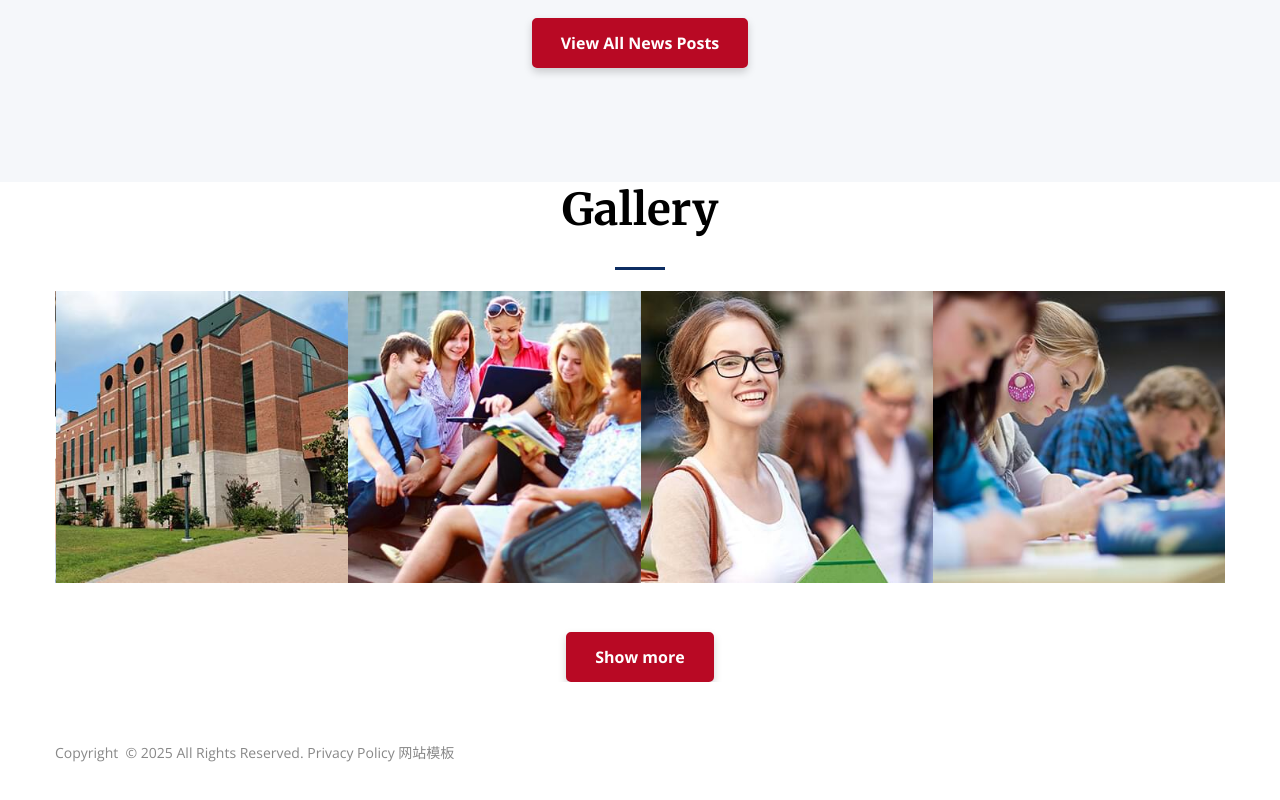
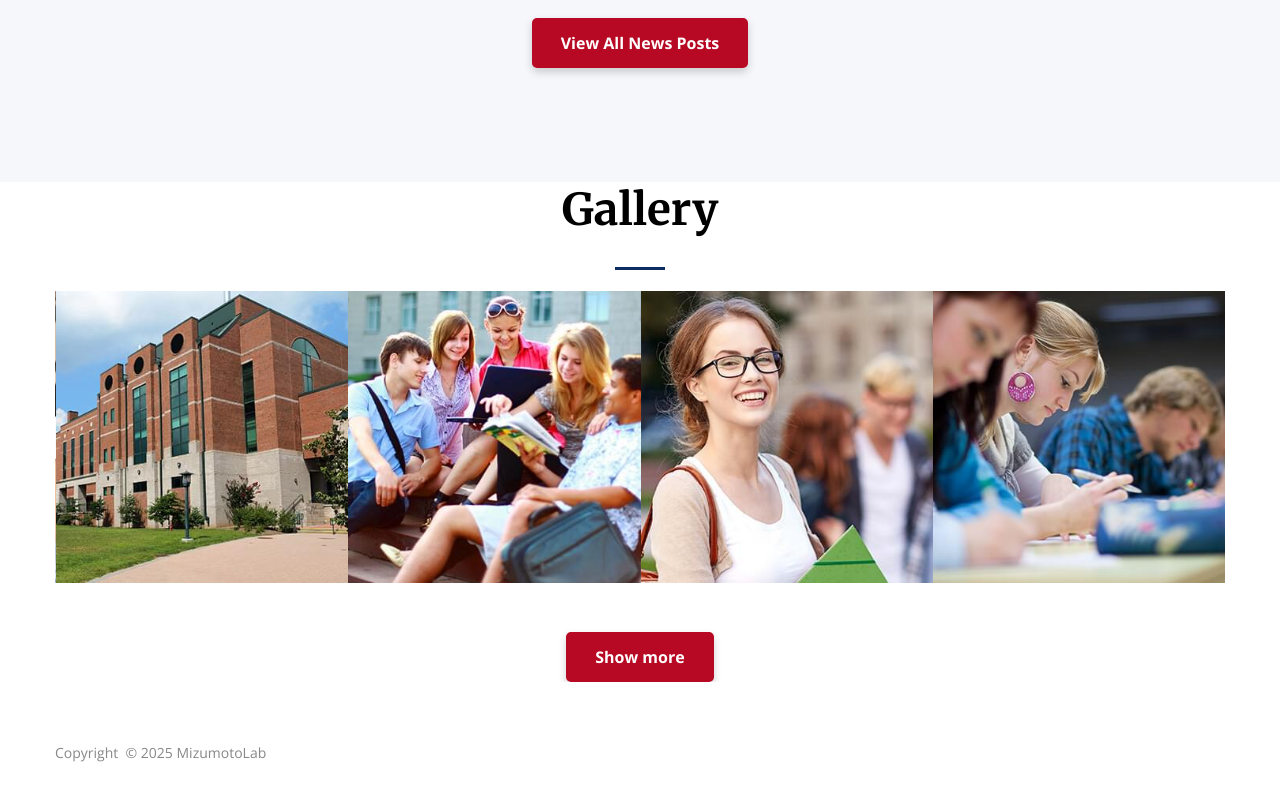
Before and after one commit to zpcxts/Mizumoto_Lab_Homepage, a plain HTML site: page index.html in a window 1280 px wide. Shown: the part 3544-4344 px from the top of the page. Drawn offline with nearby package versions, Linux system fonts and the light colour scheme.

Commit message:
Update index.html

```diff
--- a/index.html
+++ b/index.html
@@ -373,7 +373,7 @@
       <footer class="section-xs page-footer section-bottom-30">
         <div class="container">
           <div class="offset-top-45">
-            <p class="rights text-dark">Copyright &nbsp;<span>&copy;&nbsp;</span><span class="copyright-year"></span><span>&nbsp;</span><span>All Rights Reserved</span><span>.&nbsp;</span><a class="text-dark" href="privacy-policy.html">Privacy Policy</a> <a target="_blank" href="https://www.mobanwang.com/" title="网站模板" class="text-dark">网站模板</a></p>
+            <p class="rights text-dark">Copyright &nbsp;<span>&copy;&nbsp;</span><span class="copyright-year"></span><span>&nbsp;</span><span><a class="text-dark" href="privacy-policy.html">MizumotoLab</a></span>
           </div>
         </div>
       </footer>
```
